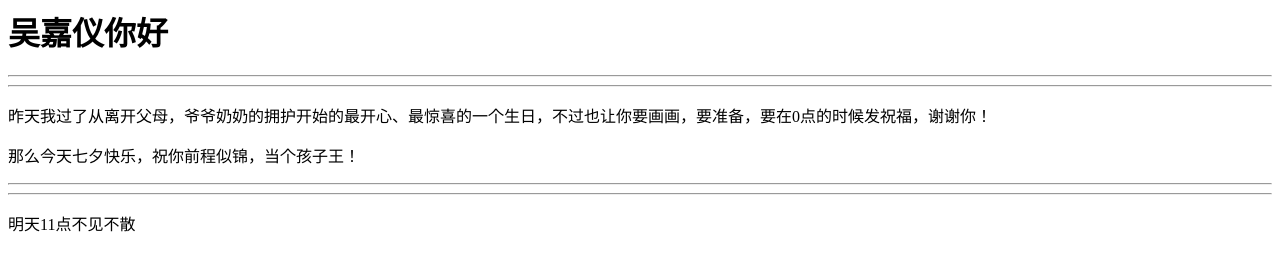
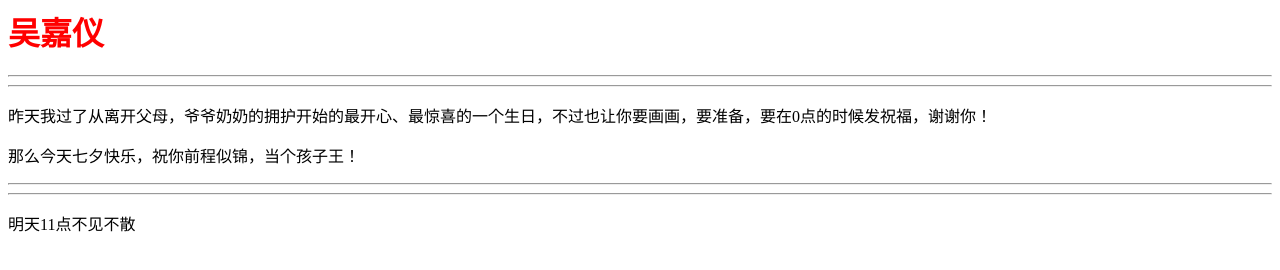
Before and after one commit to jiabinMa/jiabin.github.io, a plain HTML site: page index.html in a window 1280 px wide. Drawn offline with Linux system fonts and the light colour scheme.

Commit message:
Update index.html

```diff
--- a/index.html
+++ b/index.html
@@ -1,4 +1,4 @@
-<h1>吴嘉仪你好</h1>
+<h1 style="color: red">吴嘉仪</h1>
 <hr/>
 <hr/>
 <p>昨天我过了从离开父母，爷爷奶奶的拥护开始的最开心、最惊喜的一个生日，不过也让你要画画，要准备，要在0点的时候发祝福，谢谢你！</p>
```
